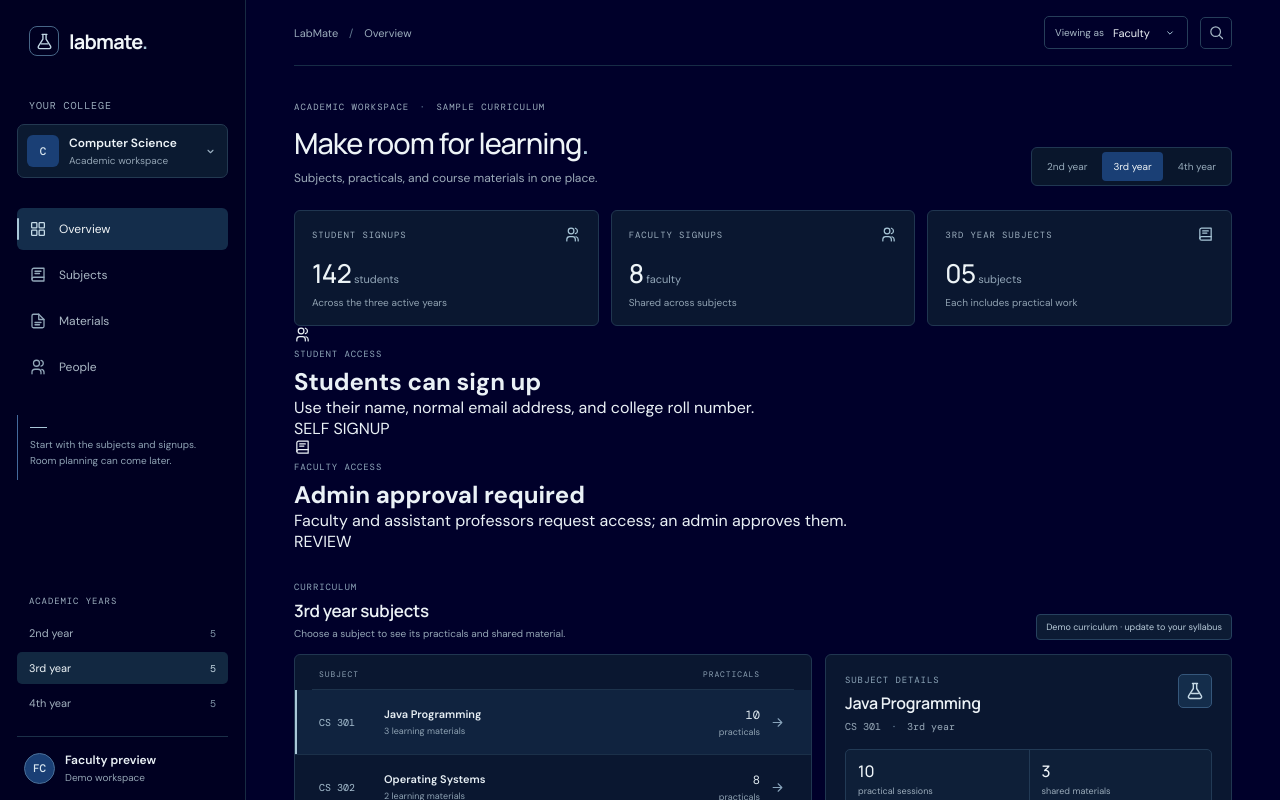
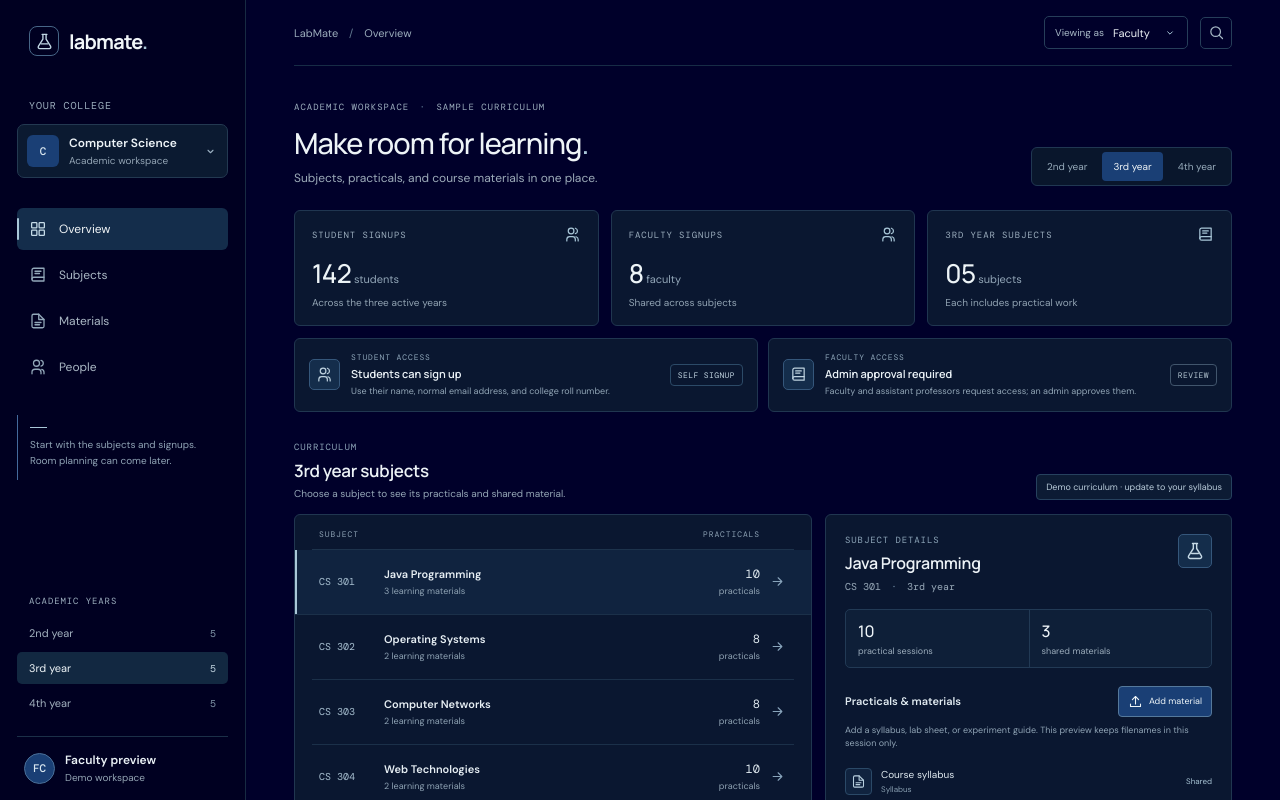
Before and after one commit to SudeshChinke/LAB_MATE, a React (Vite) app in the folder frontend/: page / in a window 1280 px wide. Shown: the top 800 px of the page. Built offline with nearby package versions, Linux system fonts and the light colour scheme; no server answers.

Commit message:
Style signup access guidance

```diff
--- a/frontend/src/styles.css
+++ b/frontend/src/styles.css
@@ -83,6 +83,15 @@ h1 { color: #eef4f7; font: 500 29px Manrope, sans-serif; letter-spacing: -1px; }
 .metric-value { margin-top: 12px; color: #edf4f7; font: 500 26px Manrope, sans-serif; letter-spacing: -.7px; }
 .metric-unit { color: #93a7b8; font: 11px 'DM Sans', sans-serif; letter-spacing: 0; }
 .metric-foot { margin-top: 5px; color: #91a3b2; font-size: 10px; }
+.access-rules { display: grid; grid-template-columns: 1fr 1fr; gap: 10px; margin-top: 12px; }
+.access-rule { display: flex; align-items: center; gap: 11px; min-width: 0; padding: 13px 14px; border: 1px solid #203650; border-radius: 6px; background: #0a1730; }
+.access-icon { display: grid; place-items: center; flex: none; width: 31px; height: 31px; color: #bfd3e0; border: 1px solid #35577b; border-radius: 5px; background: #142d4b; }
+.access-rule>div { flex: 1; min-width: 0; }
+.access-rule .section-kicker { margin-bottom: 4px; font-size: 8px; }
+.access-rule h2 { color: #eaf1f6; font: 600 11px Manrope, sans-serif; }
+.access-rule p { margin-top: 4px; color: #91a5b5; font-size: 9px; line-height: 1.4; }
+.rule-status { flex: none; padding: 5px 7px; border: 1px solid #2c4a67; border-radius: 4px; color: #c2d5e1; font: 8px 'DM Mono', monospace; letter-spacing: .4px; }
+.rule-status.review { border-color: #41556c; color: #b3c4d0; }
 .section-heading { display: flex; align-items: flex-end; justify-content: space-between; gap: 18px; margin: 29px 0 14px; }
 .section-kicker { margin-bottom: 6px; color: #8ea6b9; font-size: 9px; }
 .section-heading h2, .detail-heading h2 { color: #ecf2f6; font: 600 17px Manrope, sans-serif; letter-spacing: -.25px; }
@@ -156,6 +165,7 @@ h1 { color: #eef4f7; font: 500 29px Manrope, sans-serif; letter-spacing: -1px; }
   .year-switch { width: 100%; }
   .year-switch button { flex: 1; padding: 8px 5px; }
   .metrics-grid { grid-template-columns: 1fr; gap: 8px; }
+  .access-rules { grid-template-columns: 1fr; gap: 8px; }
   .metric-card { min-height: 92px; padding: 12px 14px; }
   .metric-value { margin-top: 7px; font-size: 22px; }
   .section-heading { align-items: flex-start; flex-direction: column; margin-top: 23px; }
```
